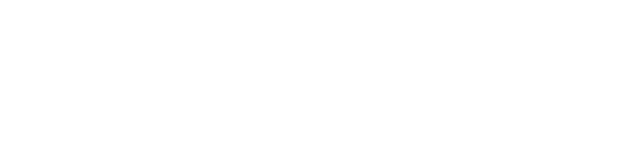
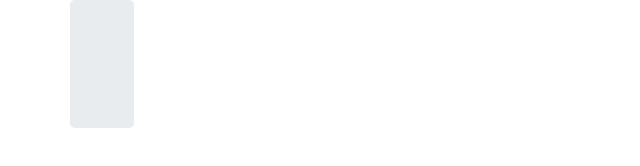
Before and after one commit to philip-bbaale/Catering, a plain HTML site: page index.html in a window 1280 px wide. Shown: the whole page, without its empty margins (0-640 px from the left). Drawn offline with Linux system fonts and the light colour scheme.

Commit message:
adding jumbotron

```diff
--- a/index.html
+++ b/index.html
@@ -7,6 +7,12 @@
     <link rel="stylesheet" href="css/styles.css" type="text/css">
   </head>
   <body>
+    <div class="container">
+      <div class="row">
+        <div class="jumbotron">
 
+        </div>
+      </div>
+    </div>
   </body>
 </html>
```
